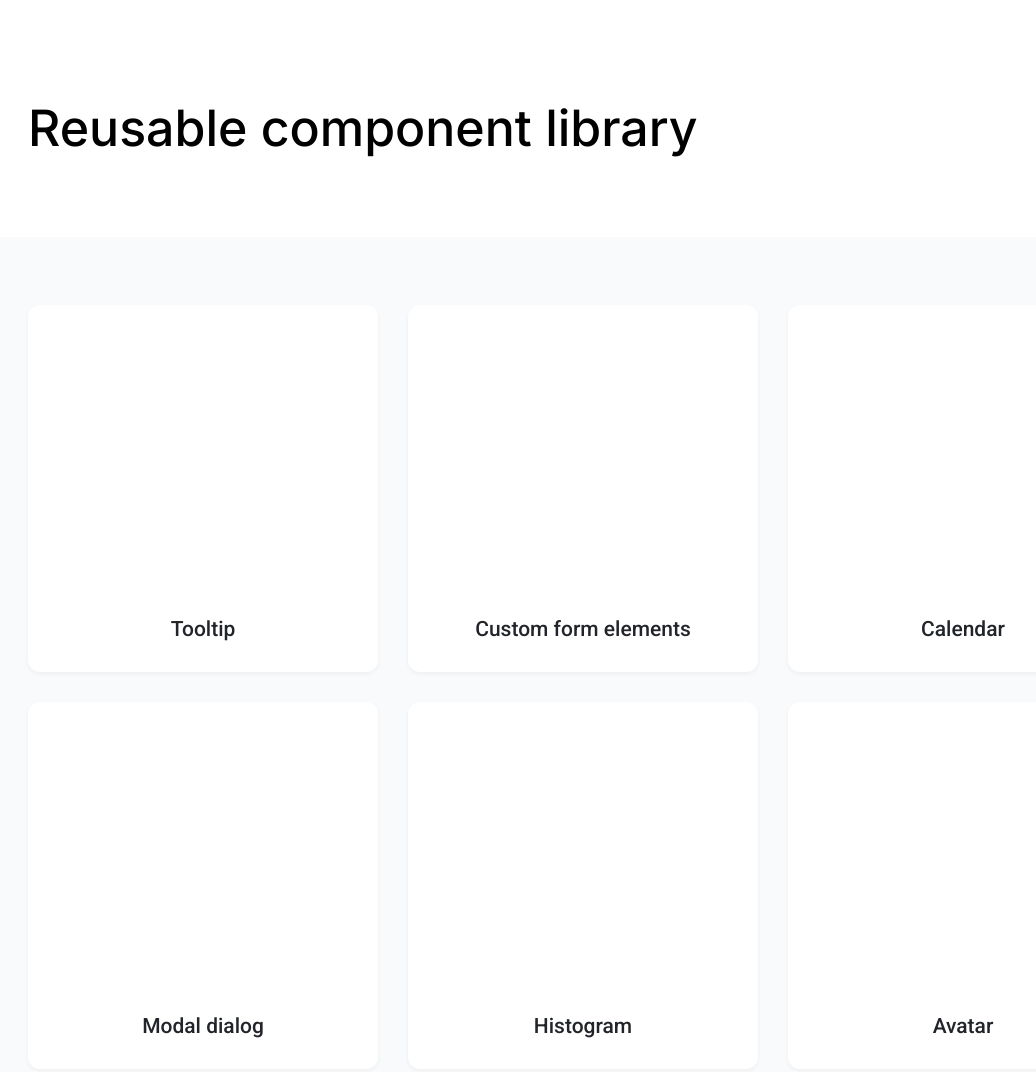
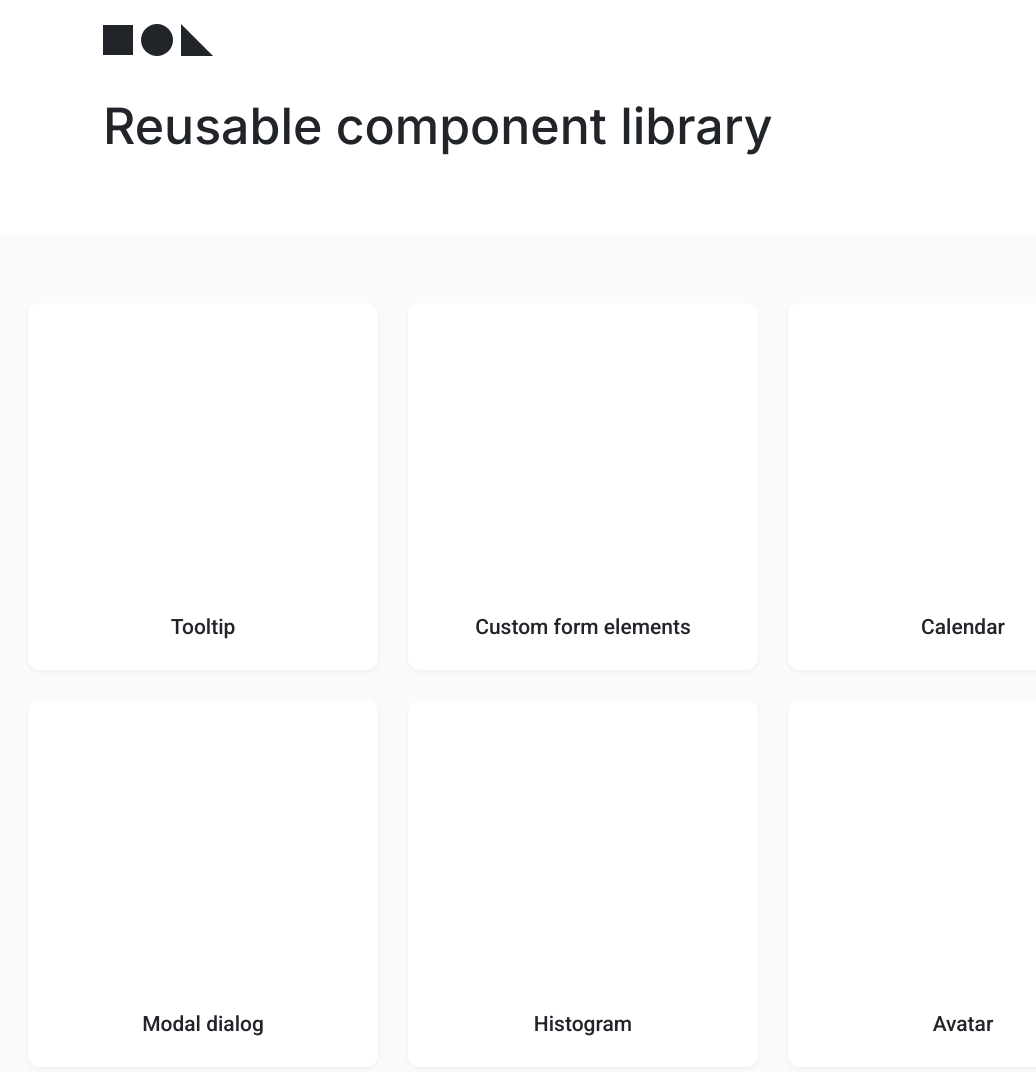
Before and after one commit to js-tasks-ru/htmlcss-20251006_novoselov-aleksandr-96, a website: page index.html in a window 1280 px wide. Shown: the top 1072 px of the page, without its empty margins (57-1093 px from the left). Drawn offline with Linux system fonts and the light colour scheme.

Commit message:
[main-component-header-logo] header main

```diff
--- a/components/header/header.css
+++ b/components/header/header.css
@@ -1,6 +1,12 @@
 .header {
     background-color: var(--header-bg);
-    padding: 96px 0 77px;
+    padding: 16px 16px 69px;
+}
+
+.header__inner {
+    display: flex;
+    justify-content: center;
+    margin-bottom: 48px;
 }
 
 .header_ghost-white {
@@ -8,9 +14,29 @@
 }
 
 .header__tittle {
-    font-family: Inter, sans-serif;
-    font-weight: 500;
-    font-size: 50px;
-    line-height: 64px;
-    letter-spacing: 0%;
+    font-family: 'Inter';
+    font-style: normal;
+    font-weight: 400;
+    color: var(--grey-4);
+    font-size: 28px;
+    line-height: 38px;
 }
+
+
+@media (min-width: 768px) {
+    .header {
+        padding: 24px 160px 77px;
+    }
+
+    .header__inner {
+        justify-content: flex-start;
+        margin-bottom: 38px;
+    }
+
+    .header__tittle {
+        font-weight: 500;
+        font-size: 50px;
+        line-height: 64px;
+        color: var(--black);
+    }
+}
--- a/index.html
+++ b/index.html
@@ -3,11 +3,26 @@
 <html lang="ru">
     <head>
         <link rel="stylesheet" href="./assets/css/main.css">
+        <meta name="viewport" content="width=device-width, initial-scale=1">
     </head>
     <body>
         <div class="page">
             <header class="header">
                 <div class="container">
+                    <div class="header__inner">
+                        <svg width="110" height="32" viewBox="0 0 110 32" fill="none" xmlns="http://www.w3.org/2000/svg">
+                        <g clip-path="url(#clip0_17869_61)">
+                        <rect y="1" width="30" height="30" fill="#212429"/>
+                        <rect x="38" width="32" height="32" rx="16" fill="#212429"/>
+                        <path d="M78 0L110 32H78V0Z" fill="#212429"/>
+                        </g>
+                        <defs>
+                        <clipPath id="clip0_17869_61">
+                        <rect width="110" height="32" fill="white"/>
+                        </clipPath>
+                        </defs>
+                        </svg>
+                    </div>
                     <h1 class="header__tittle ">Reusable component library</h1>
                 </div>
             </header>
```
